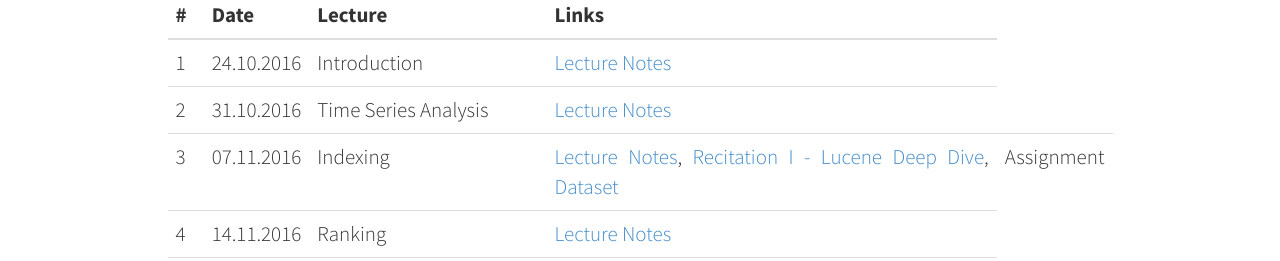
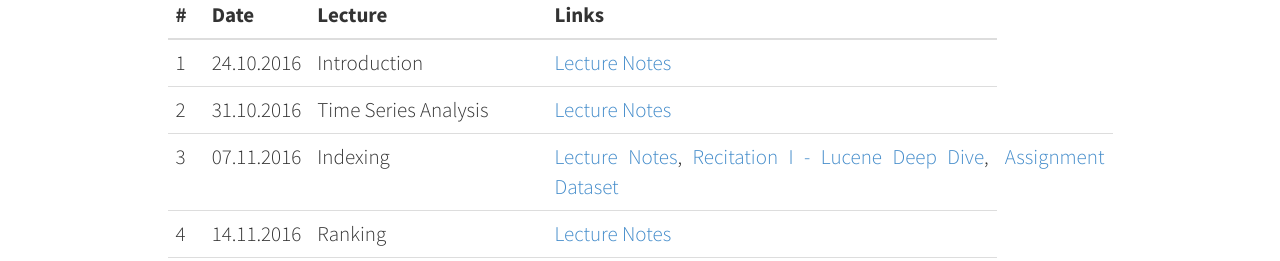
Before and after one commit to singhL3S/TempIR, a plain HTML site: page index.html in a window 1280 px wide. Shown: the part 1300-1561 px from the top of the page. Drawn offline with Linux system fonts and the light colour scheme.

Commit message:
correcting link

```diff
--- a/index.html
+++ b/index.html
@@ -188,7 +188,7 @@
                             <td>07.11.2016</td>
                             <td>Indexing</td>
                             <td><a href="lectures/ws16-tir-indexing.pdf">Lecture Notes</a>, <a href="http://pharos.l3s.uni-hannover.de:7080/tir/lectures/lecture-lucene.pdf">Recitation I - Lucene Deep Dive</a>, <a href="http://l3s.de/~fernando/datasets/Temporalia_Sample3.tar.gz">Dataset</a> </td>
-                            <td><a href="lectures/homework1.pdf"></a>Assignment</td>
+                            <td><a href="lectures/homework1.pdf">Assignment</a></td>
                         </tr>
                         <tr>
                             <td>4</td>
```
